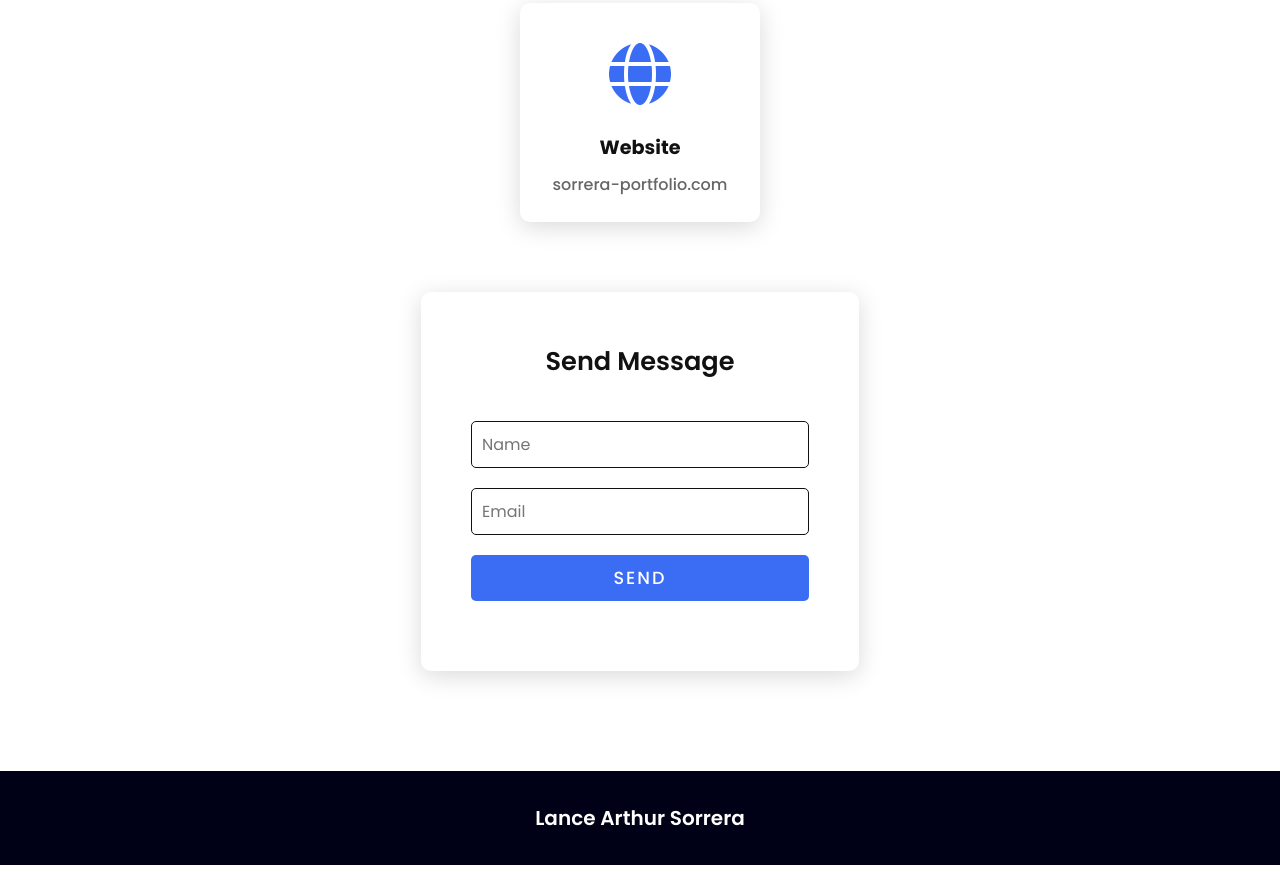
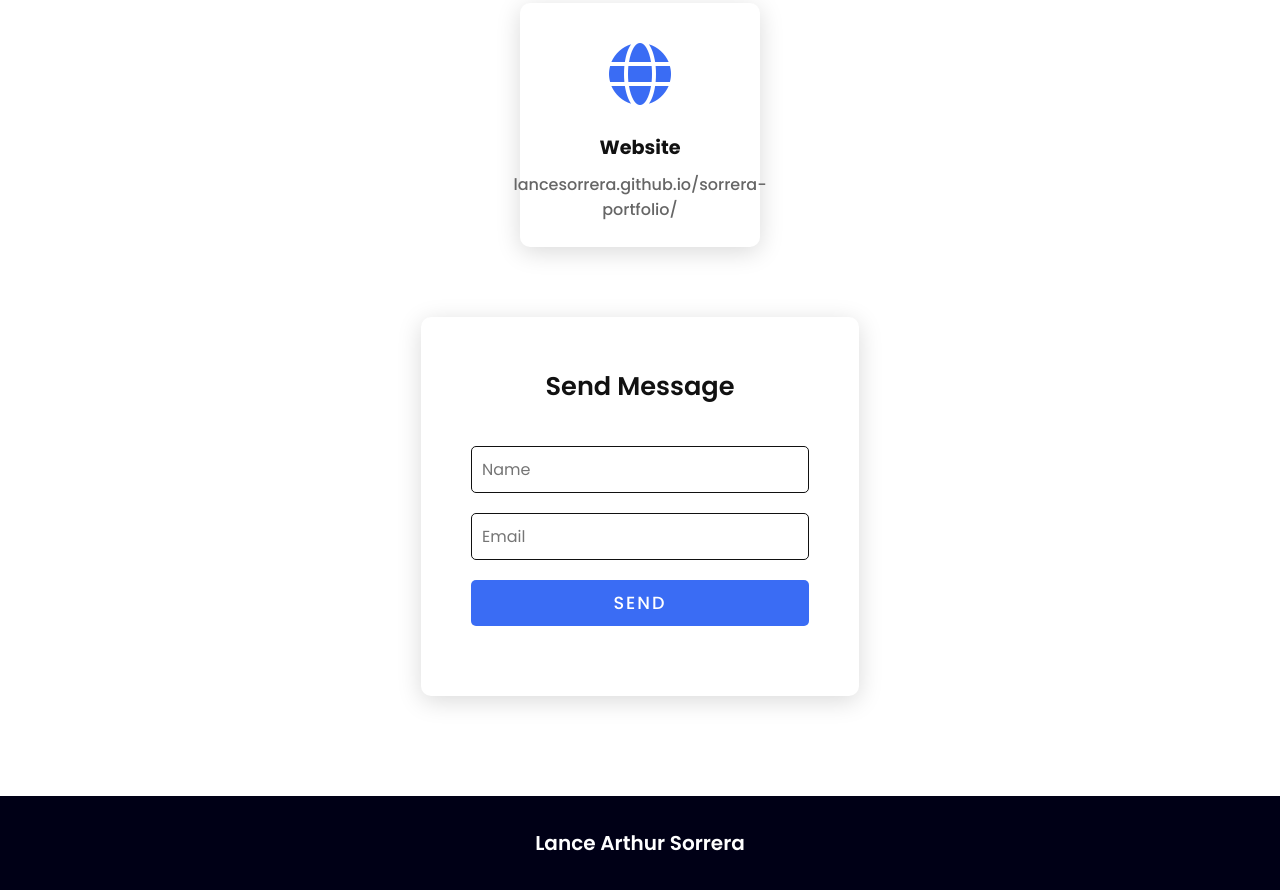
Before and after one commit to lancesorrera/sorrera-portfolio, a plain HTML site: page portfolio.html in a window 1280 px wide. Shown: the part 6004-6894 px from the top of the page. Before the commit the page ends 6869 px from the top, so only its background shows below. Drawn offline with Linux system fonts and the light colour scheme.

Commit message:
Update portfolio.html

```diff
--- a/portfolio.html
+++ b/portfolio.html
@@ -246,7 +246,7 @@
             </div>
             <div class="info">
               <h3>Website</h3>
-              <span>sorrera-portfolio.com</span>
+              <span>lancesorrera.github.io/sorrera-portfolio/</span>
             </div>
           </div>
         </div>
```
